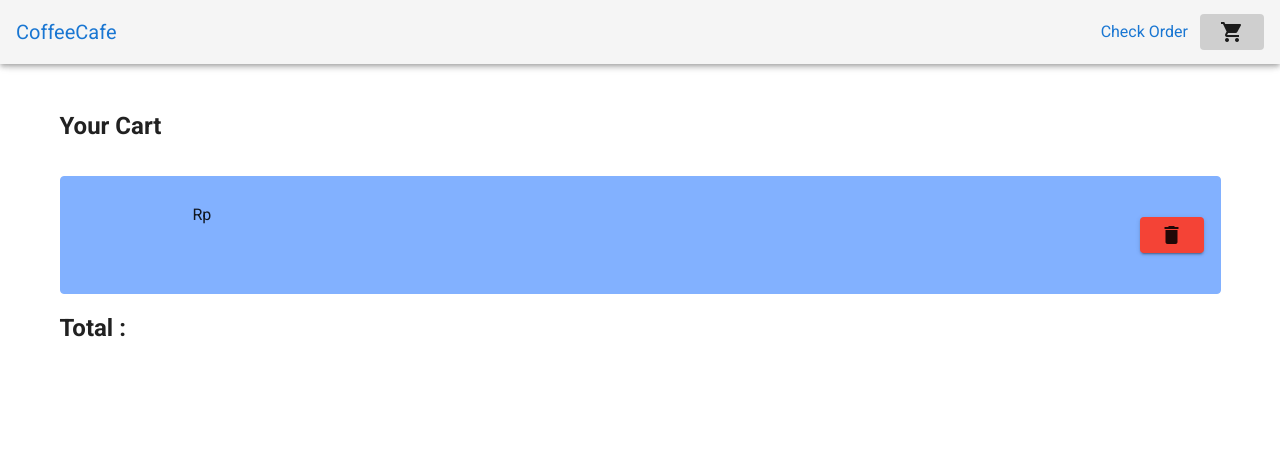
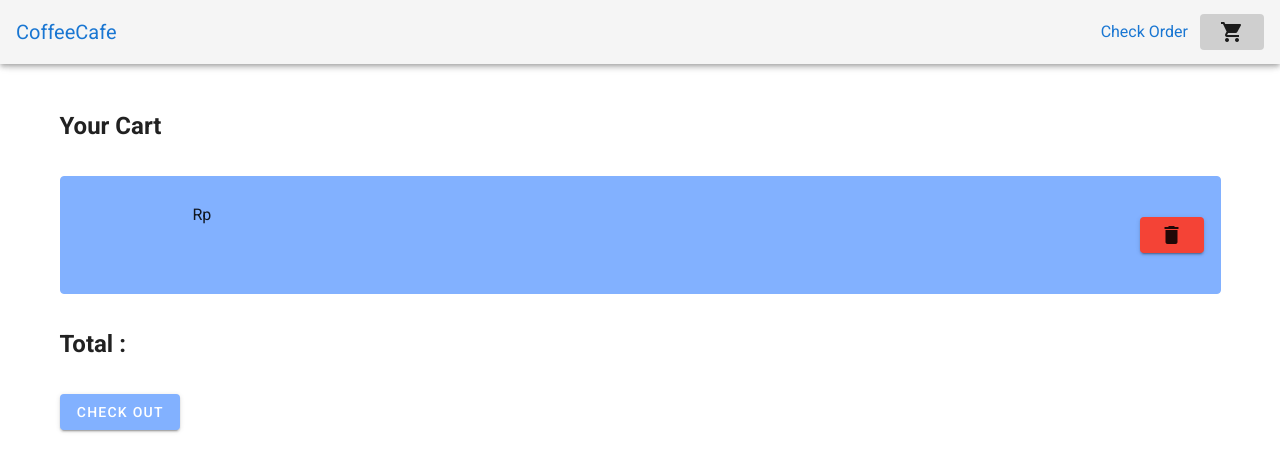
Before and after one commit to wandaalifah/vue_wanda-alifah_miniproject, a Nuxt app: page /cart in a window 1280 px wide. Shown: the top 472 px of the page. Built offline with nearby package versions, Linux system fonts and the light colour scheme.

Commit message:
update code

```diff
--- a/pages/cart.vue
+++ b/pages/cart.vue
@@ -24,7 +24,14 @@
                     </v-list-item-action>
                 </v-list-item>
             </v-card>
-            <h2>Total :</h2>
+            <h2 class="mt-8">Total :</h2>
+            <v-spacer></v-spacer>
+            <v-btn
+            class="mt-8 accent"
+            :loading="loading"
+            :disabled="loading"
+            @click="loader = 'loading'"
+            >Check out</v-btn>
         </v-container>
     </v-main>
 </template>
@@ -35,8 +42,20 @@ import gql from 'graphql-tag'
 export default {
     data() {
         return {
+            loader: null,
+            loading: false,
             carts: [this.$store.state.carts]
         }
+    },
+    watch: {
+      loader () {
+        const l = this.loader
+        this[l] = !this[l]
+
+        setTimeout(() => (this[l] = false), 3000)
+
+        this.loader = null
+      },
     },
     methods: {
         insertOrder() {
@@ -55,6 +74,6 @@ export default {
                 }`
             })
         }
-    }
+    },
 }
 </script>
```
